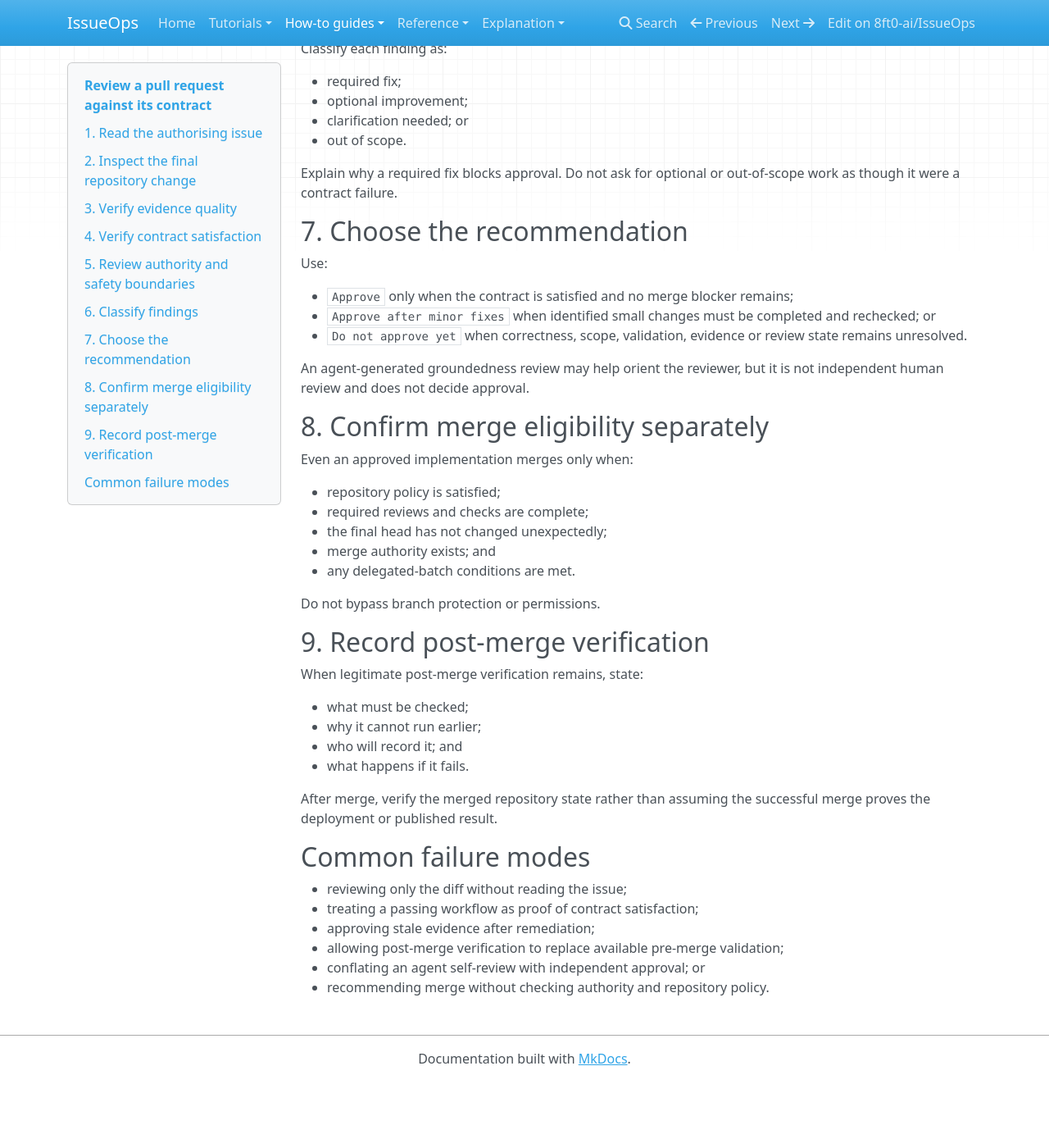
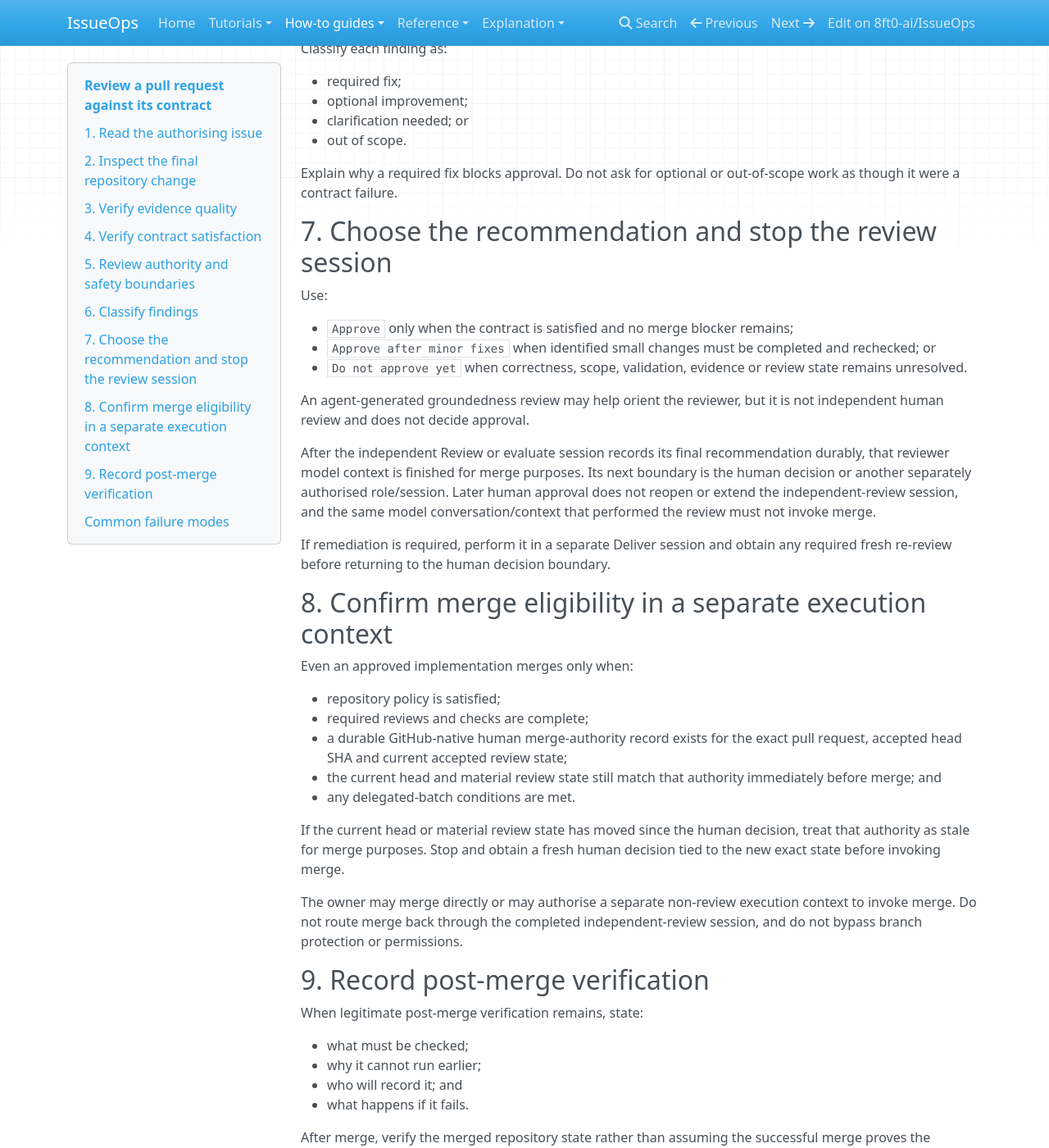
Before and after one commit to 8ft0-ai/IssueOps, an MkDocs documentation site: the page built from docs/how-to/review-pr-against-contract.md, in a window 1280 px wide and 1400 px high, scrolled down 1534 px. Shown: the whole window at 82% size. Built offline with MkDocs 1.6.1, drawn with Linux system fonts in a browser that asks for light colours; nearby versions of some CDN libraries; before the commit the page ends 2853 px from its top, so only the background shows below that; some of the changed text lies outside the part shown.

Commit message:
docs: make review to merge handoff explicit

```diff
--- a/docs/how-to/review-pr-against-contract.md
+++ b/docs/how-to/review-pr-against-contract.md
@@ -74,7 +74,7 @@ Classify each finding as:
 
 Explain why a required fix blocks approval. Do not ask for optional or out-of-scope work as though it were a contract failure.
 
-## 7. Choose the recommendation
+## 7. Choose the recommendation and stop the review session
 
 Use:
 
@@ -84,17 +84,23 @@ Use:
 
 An agent-generated groundedness review may help orient the reviewer, but it is not independent human review and does not decide approval.
 
-## 8. Confirm merge eligibility separately
+After the independent Review or evaluate session records its final recommendation durably, that reviewer model context is finished for merge purposes. Its next boundary is the human decision or another separately authorised role/session. Later human approval does not reopen or extend the independent-review session, and the same model conversation/context that performed the review must not invoke merge.
+
+If remediation is required, perform it in a separate Deliver session and obtain any required fresh re-review before returning to the human decision boundary.
+
+## 8. Confirm merge eligibility in a separate execution context
 
 Even an approved implementation merges only when:
 
 - repository policy is satisfied;
 - required reviews and checks are complete;
-- the final head has not changed unexpectedly;
-- merge authority exists; and
+- a durable GitHub-native human merge-authority record exists for the exact pull request, accepted head SHA and current accepted review state;
+- the current head and material review state still match that authority immediately before merge; and
 - any delegated-batch conditions are met.
 
-Do not bypass branch protection or permissions.
+If the current head or material review state has moved since the human decision, treat that authority as stale for merge purposes. Stop and obtain a fresh human decision tied to the new exact state before invoking merge.
+
+The owner may merge directly or may authorise a separate non-review execution context to invoke merge. Do not route merge back through the completed independent-review session, and do not bypass branch protection or permissions.
 
 ## 9. Record post-merge verification
 
@@ -113,5 +119,6 @@ After merge, verify the merged repository state rather than assuming the success
 - treating a passing workflow as proof of contract satisfaction;
 - approving stale evidence after remediation;
 - allowing post-merge verification to replace available pre-merge validation;
-- conflating an agent self-review with independent approval; or
-- recommending merge without checking authority and repository policy.
+- conflating an agent self-review with independent approval;
+- continuing the independent reviewer model context into merge after later human approval; or
+- invoking merge without durable exact-state human authority and an immediate current-state recheck.
```
